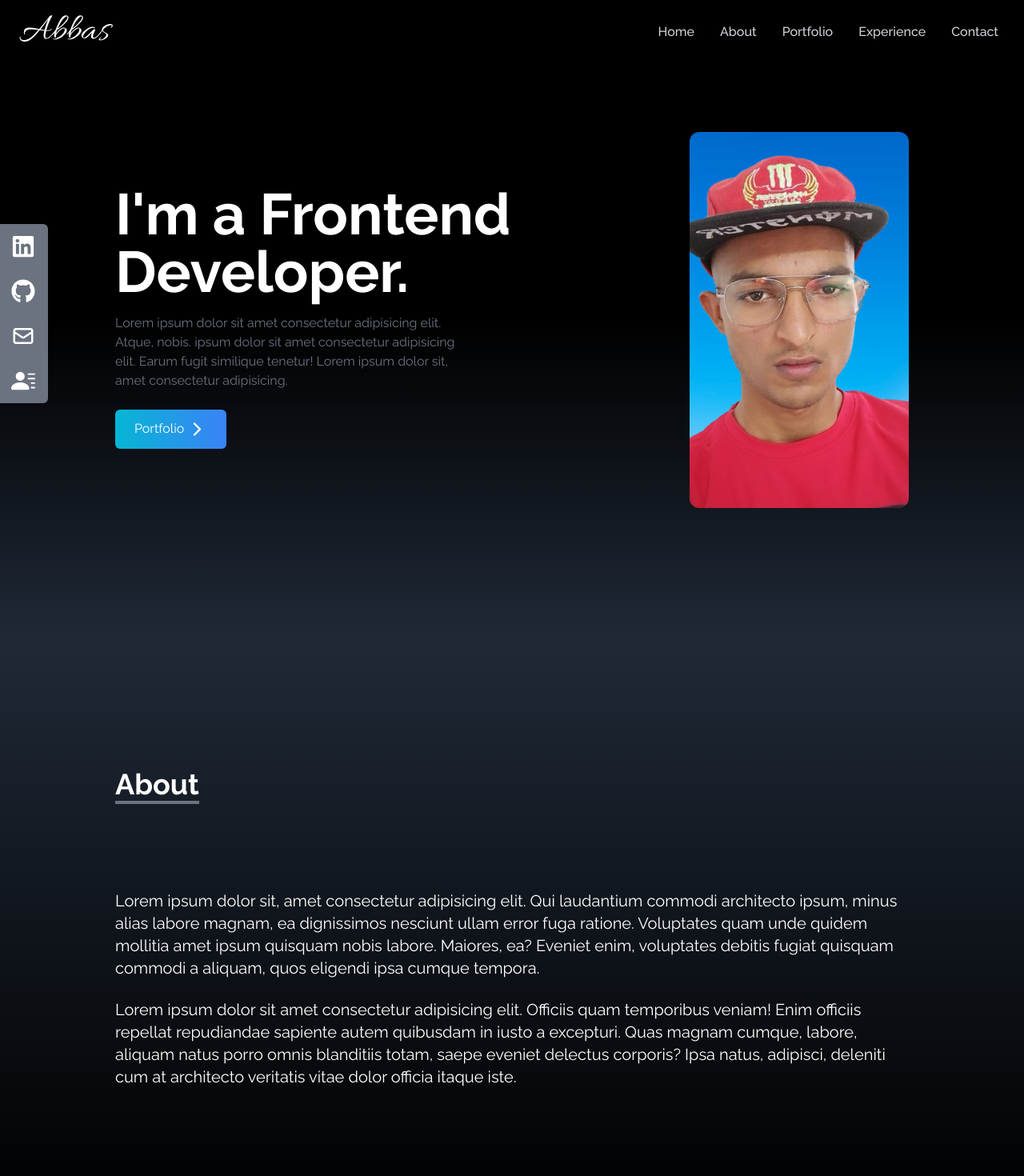
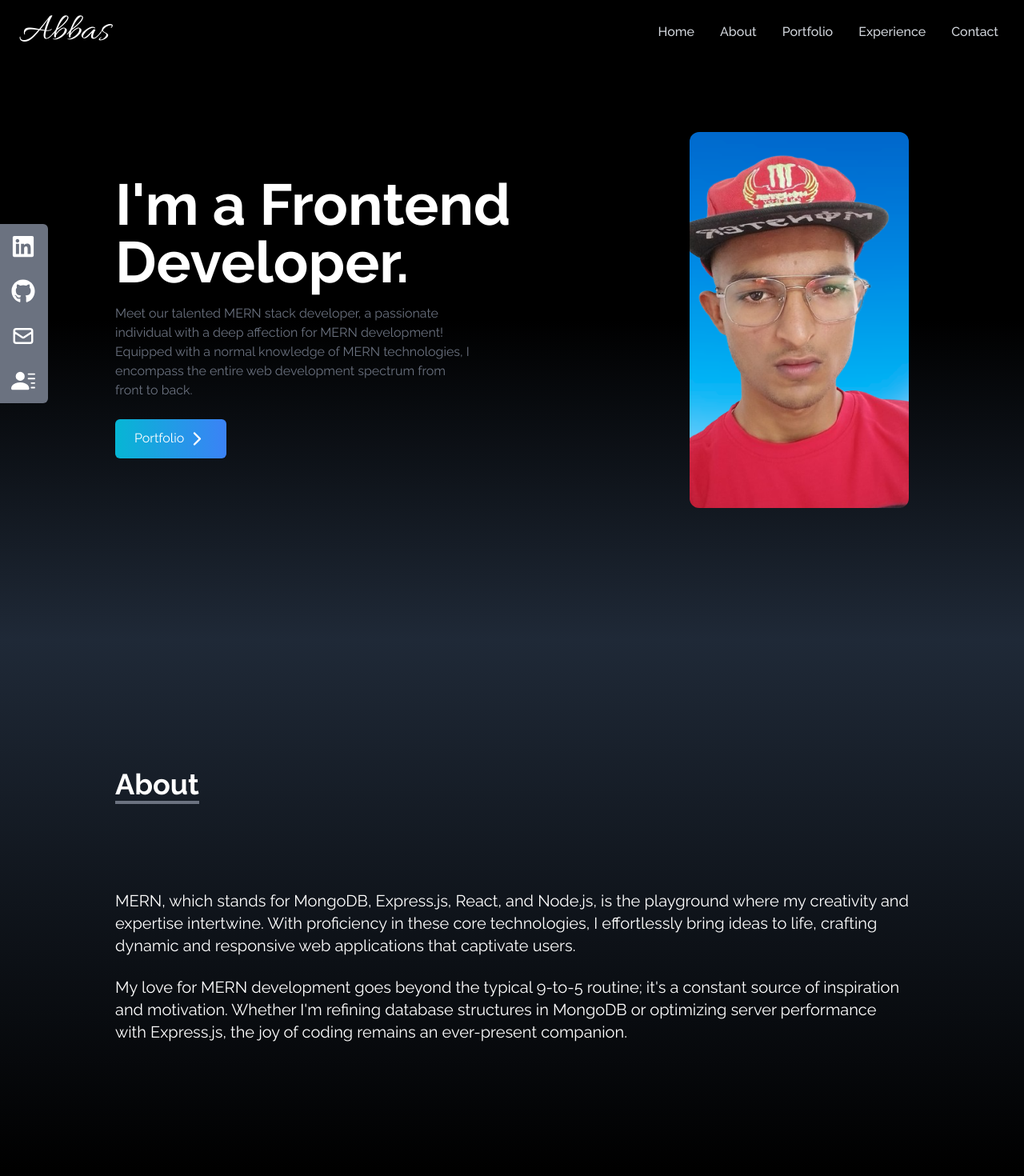
Before and after one commit to AbbasGawali/myportfolioreact, a React (Create React App) app: page / in a window 1280 px wide. Shown: the top 1470 px of the page at 80% size. Built offline with nearby package versions, Linux system fonts and the light colour scheme.

Commit message:
added project

```diff
--- a/src/assets/components/About.jsx
+++ b/src/assets/components/About.jsx
@@ -17,21 +17,19 @@ const About = () => {
           </p>
         </div>
         <p className="text-xl mt-20">
-          Lorem ipsum dolor sit, amet consectetur adipisicing elit. Qui
-          laudantium commodi architecto ipsum, minus alias labore magnam, ea
-          dignissimos nesciunt ullam error fuga ratione. Voluptates quam unde
-          quidem mollitia amet ipsum quisquam nobis labore. Maiores, ea? Eveniet
-          enim, voluptates debitis fugiat quisquam commodi a aliquam, quos
-          eligendi ipsa cumque tempora.
+          MERN, which stands for MongoDB, Express.js, React, and Node.js, is the
+          playground where my creativity and expertise intertwine. With
+          proficiency in these core technologies, I effortlessly bring ideas to
+          life, crafting dynamic and responsive web applications that captivate
+          users.
         </p>
         <br />
         <p className="text-xl ">
-          Lorem ipsum dolor sit amet consectetur adipisicing elit. Officiis quam
-          temporibus veniam! Enim officiis repellat repudiandae sapiente autem
-          quibusdam in iusto a excepturi. Quas magnam cumque, labore, aliquam
-          natus porro omnis blanditiis totam, saepe eveniet delectus corporis?
-          Ipsa natus, adipisci, deleniti cum at architecto veritatis vitae dolor
-          officia itaque iste.
+          My love for MERN development goes beyond the typical 9-to-5 routine;
+          it's a constant source of inspiration and motivation. Whether I'm
+          refining database structures in MongoDB or optimizing server
+          performance with Express.js, the joy of coding remains an ever-present
+          companion.
         </p>
       </div>
     </div>
--- a/src/assets/components/Home.jsx
+++ b/src/assets/components/Home.jsx
@@ -14,10 +14,10 @@ const Home = () => {
             I'm a Frontend Developer.
           </h2>
           <p className="text-gray-500 py-4 max-w-md">
-            Lorem ipsum dolor sit amet consectetur adipisicing elit. Atque,
-            nobis. ipsum dolor sit amet consectetur adipisicing elit. Earum
-            fugit similique tenetur! Lorem ipsum dolor sit, amet consectetur
-            adipisicing.
+            Meet our talented MERN stack developer, a passionate individual with
+            a deep affection for MERN development! Equipped with a normal
+            knowledge of MERN technologies, I encompass the entire web
+            development spectrum from front to back.
           </p>
 
           <div className="">
--- a/src/assets/components/Portfolio.jsx
+++ b/src/assets/components/Portfolio.jsx
@@ -3,6 +3,7 @@ import firebase from "../images/portfolioassets/firebase.png";
 import diceroll from "../images/portfolioassets/diceroll.png";
 import mba from "../images/portfolioassets/mba.png";
 import todo from "../images/portfolioassets/todo.png";
+import reactTailwind from "../images/portfolioassets/reactTailwind.png";
 
 const Portfolio = () => {
   const portfoliolinks = [
@@ -14,9 +15,9 @@ const Portfolio = () => {
     },
     {
       id: 2,
-      src: firebase,
-      demo: "https://firebasecontact1.netlify.app/",
-      code: "https://github.com/AbbasGawali/firebasecontacts",
+      src: reactTailwind,
+      demo: "https://abbastailwindreact1.netlify.app/",
+      code: "https://github.com/AbbasGawali/tailwindproject1",
     },
     {
       id: 3,
@@ -33,6 +34,8 @@ const Portfolio = () => {
     {
       id: 5,
       src: firebase,
+      demo: "https://firebasecontact1.netlify.app/",
+      code: "https://github.com/AbbasGawali/firebasecontacts",
     },
     {
       id: 6,
```
Also changed, not shown: src/assets/images/portfolioassets/reactTailwind.png (added).
